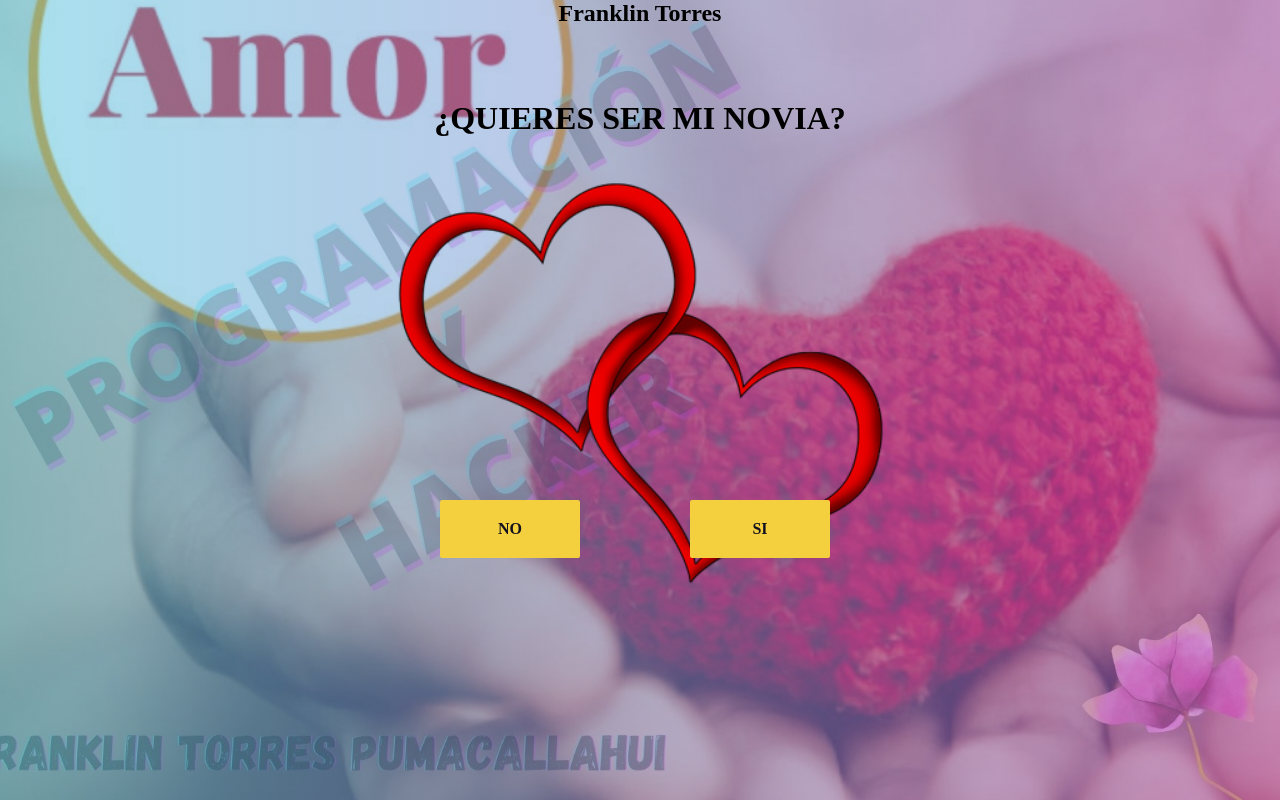
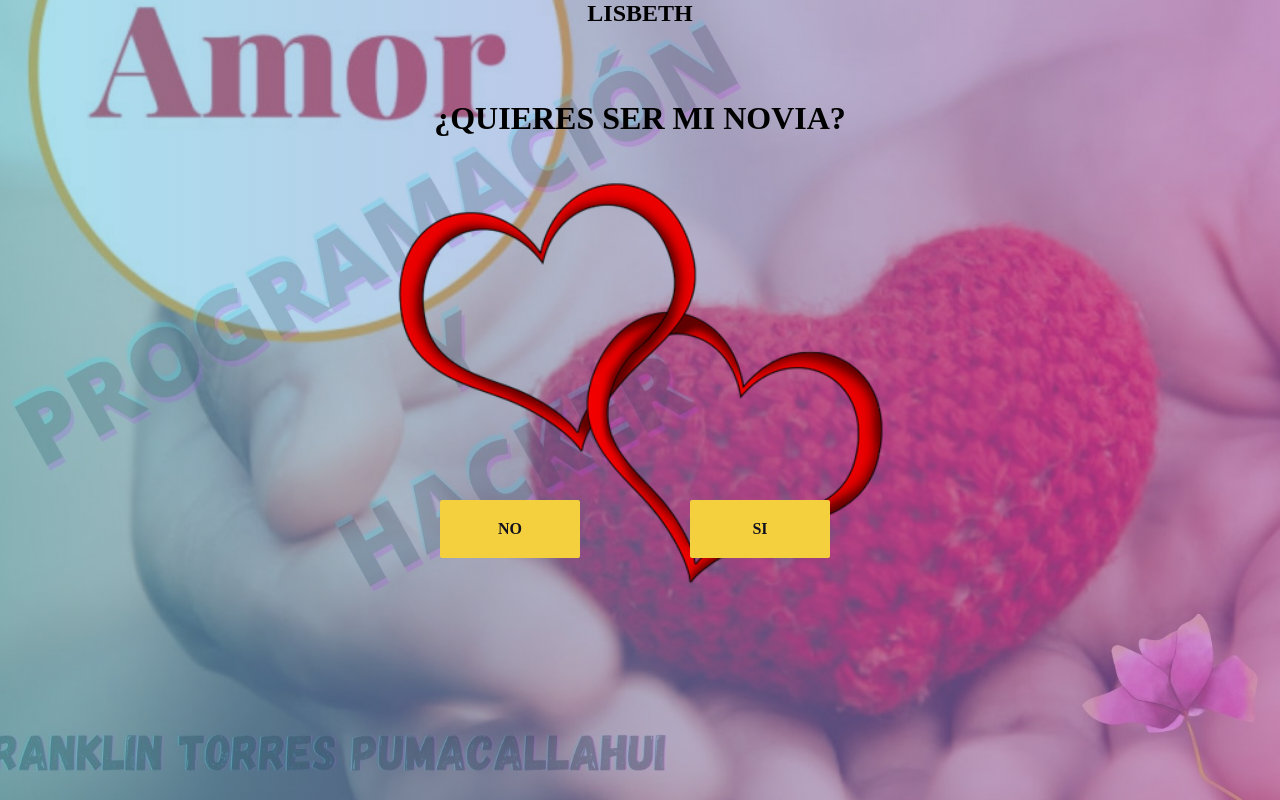
Before and after one commit to franklintp/franklintp.github.io, a plain HTML site: page index.html in a window 1280 px wide. Drawn offline with nearby package versions, Linux system fonts and the light colour scheme.

Commit message:
Update index.html

```diff
--- a/index.html
+++ b/index.html
@@ -6,7 +6,7 @@
     <meta charset="UTF-8">
     <link rel="stylesheet" href="estilos.css">
 </head>
-<h2>Franklin Torres</h2>
+<h2>LISBETH</h2>
 <style>
 
     *{
```
